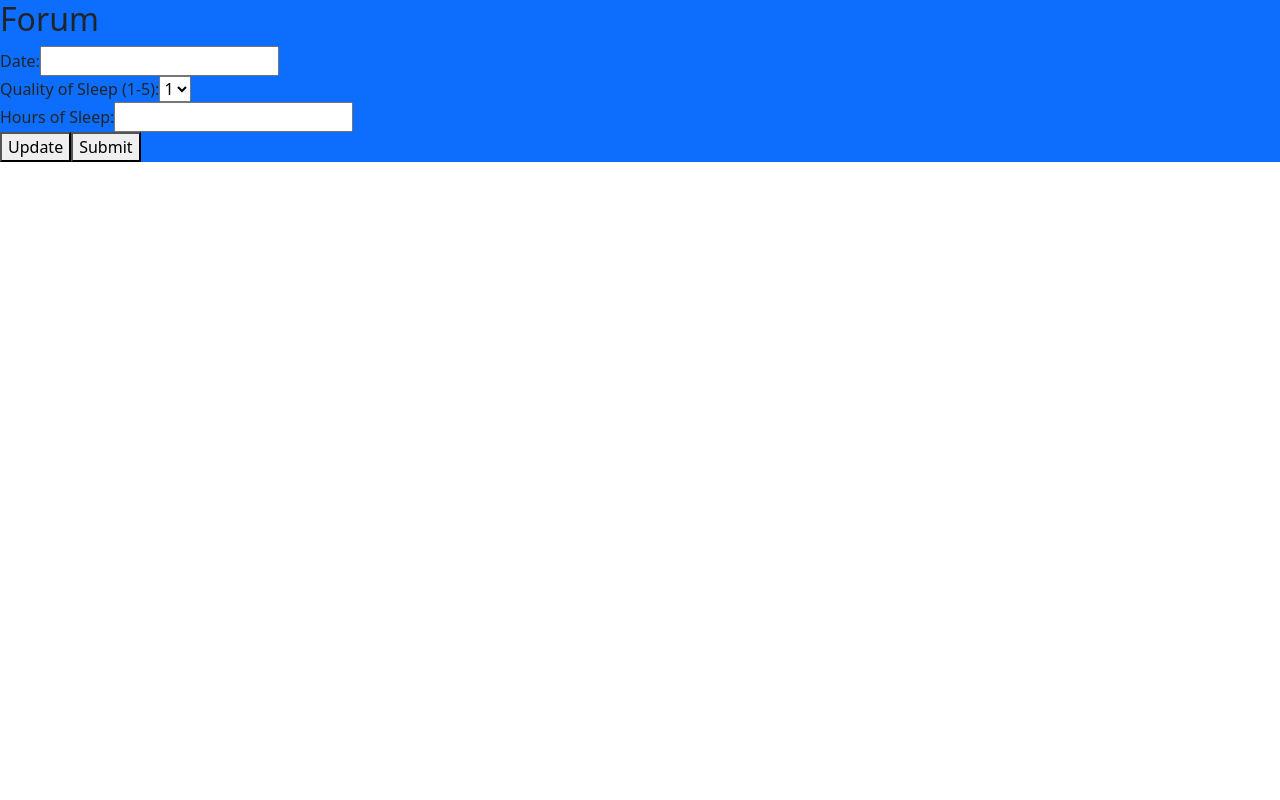
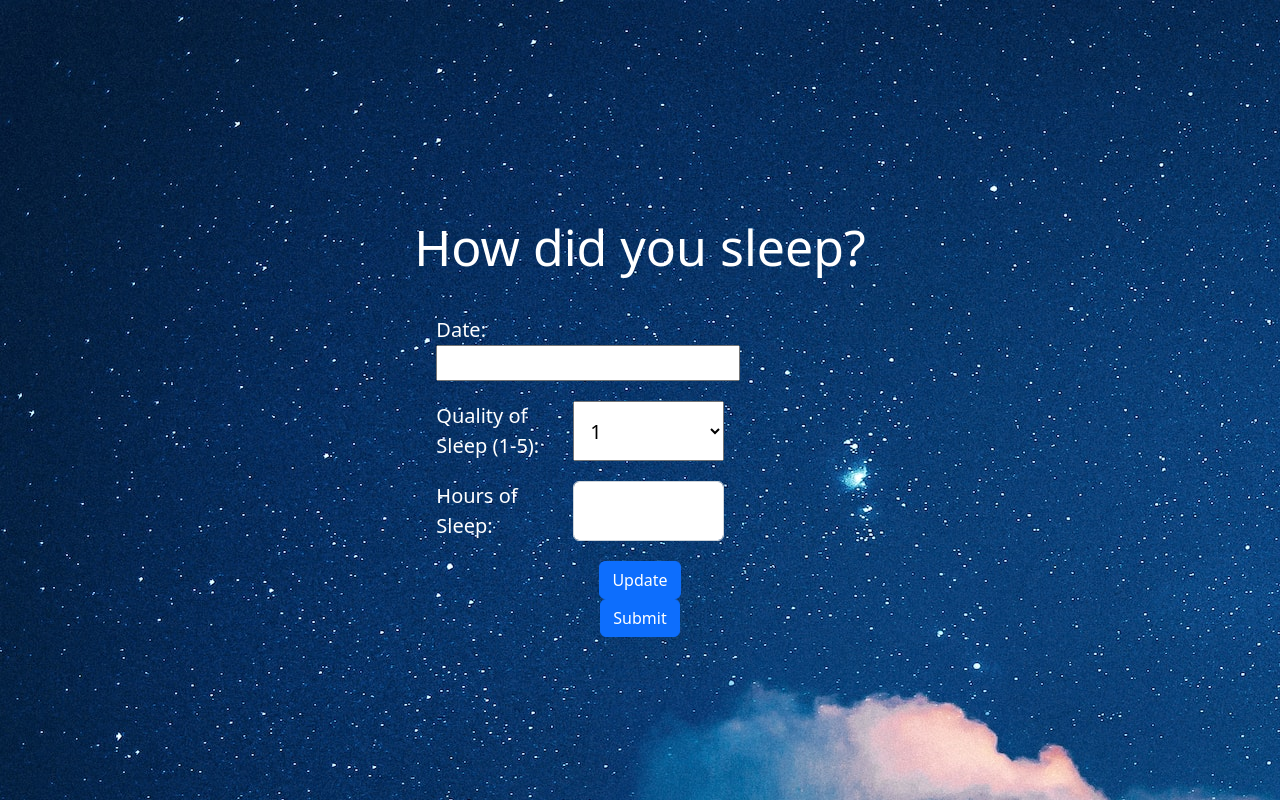
Before and after one commit to jdalfaro4/Sleep-Minded, a React (Create React App) app in the folder client/: page /SleepInput in a window 1280 px wide. Shown: the top 800 px of the page. Built offline with nearby package versions, Linux system fonts and the light colour scheme.

Commit message:
Sleep Input Page CSS

```diff
--- a/client/src/Pages/SleepInputPage.js
+++ b/client/src/Pages/SleepInputPage.js
@@ -30,17 +30,52 @@ const SleepInputPage = () => {
   };
 
   return (
+    // <div>
+    //   <h2>Forum</h2>
+    //   <form onSubmit={handleSubmit}>
+    //     <div>
+    //       <label>Date:</label>
+    //       <DatePicker selected={selectedDate} onChange={handleDateChange} />
+    //     </div>
+
+    //     <div>
+    //       <label>Quality of Sleep (1-5):</label>
+    //       <select value={qualityOfSleep} onChange={handleQualityChange}>
+    //         <option value={1}>1</option>
+    //         <option value={2}>2</option>
+    //         <option value={3}>3</option>
+    //         <option value={4}>4</option>
+    //         <option value={5}>5</option>
+    //       </select>
+    //     </div>
+
+    //     <div>
+    //       <label>Hours of Sleep:</label>
+    //       <input type="number" value={hoursOfSleep} onChange={handleHoursChange} />
+    //     </div>
+    //     <button type="submit" onClick={handleUpdate}>
+    //       Update
+    //     </button>
+    //     <button type="submit">Submit</button>
+    //   </form>
+    // </div>
     <div>
-      <h2>Forum</h2>
+      <div className="about-page background-image">
+        <div>
+          <h2 className="hero about">How did you sleep?</h2>
           <form onSubmit={handleSubmit}>
-        <div>
-          <label>Date:</label>
-          <DatePicker selected={selectedDate} onChange={handleDateChange} />
+            <div className="form-row question-container">
+              <div className="about-form container">
+                <div className="row">
+                  <label className="col">Date:</label>
+                  <DatePicker className="col" selected={selectedDate} onChange={handleDateChange} />
+                </div>
               </div>
 
-        <div>
-          <label>Quality of Sleep (1-5):</label>
-          <select value={qualityOfSleep} onChange={handleQualityChange}>
+              <div className="form-row about-form container">
+                <div className="row">
+                  <label className="mr-sm-2 sr-only col">Quality of Sleep (1-5):</label>
+                  <select value={qualityOfSleep} onChange={handleQualityChange} className="custom-select mr-sm-2 col">
                     <option value={1}>1</option>
                     <option value={2}>2</option>
                     <option value={3}>3</option>
@@ -48,17 +83,25 @@ const SleepInputPage = () => {
                     <option value={5}>5</option>
                   </select>
                 </div>
+              </div>
 
-        <div>
-          <label>Hours of Sleep:</label>
-          <input type="number" value={hoursOfSleep} onChange={handleHoursChange} />
+              <div className="form-row about-form container">
+                <div className="row">
+                  <label className="col">Hours of Sleep:</label>
+                  <input type="number" value={hoursOfSleep} onChange={handleHoursChange} className="form-control hours col" />
                 </div>
-        <button type="submit" onClick={handleUpdate}>
-          Update
-        </button>
-        <button type="submit">Submit</button>
+              </div>
+
+            </div>
           </form>
+          <div className="d-flex flex-column align-items-center justify-content-center">
+            <input className="btn btn-primary submit" type="submit" onClick={handleUpdate} value="Update"></input>
+            <input className="btn btn-primary submit" type="submit" value="Submit"></input>
           </div>
+        </div>
+
+      </div >
+    </div >
   );
 };
 
```
Lines whose indentation alone changed are shown as unchanged.
